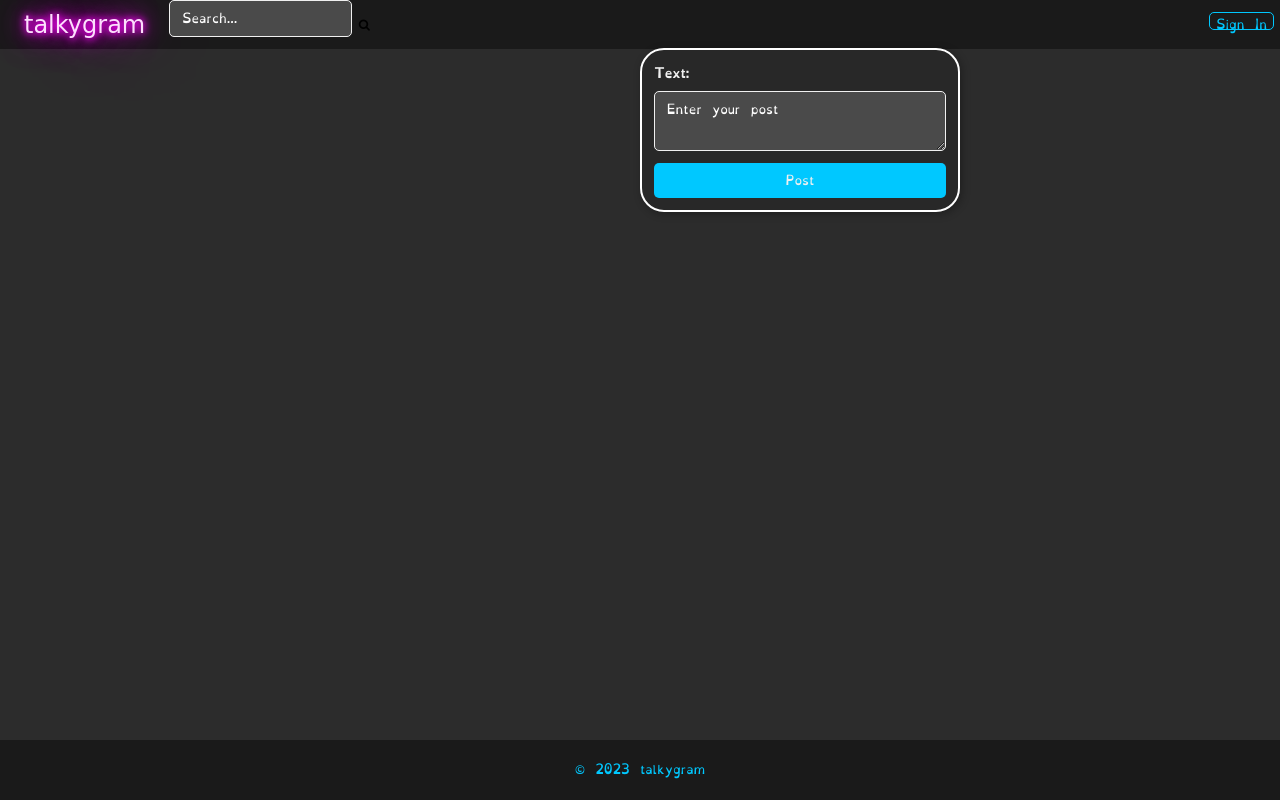
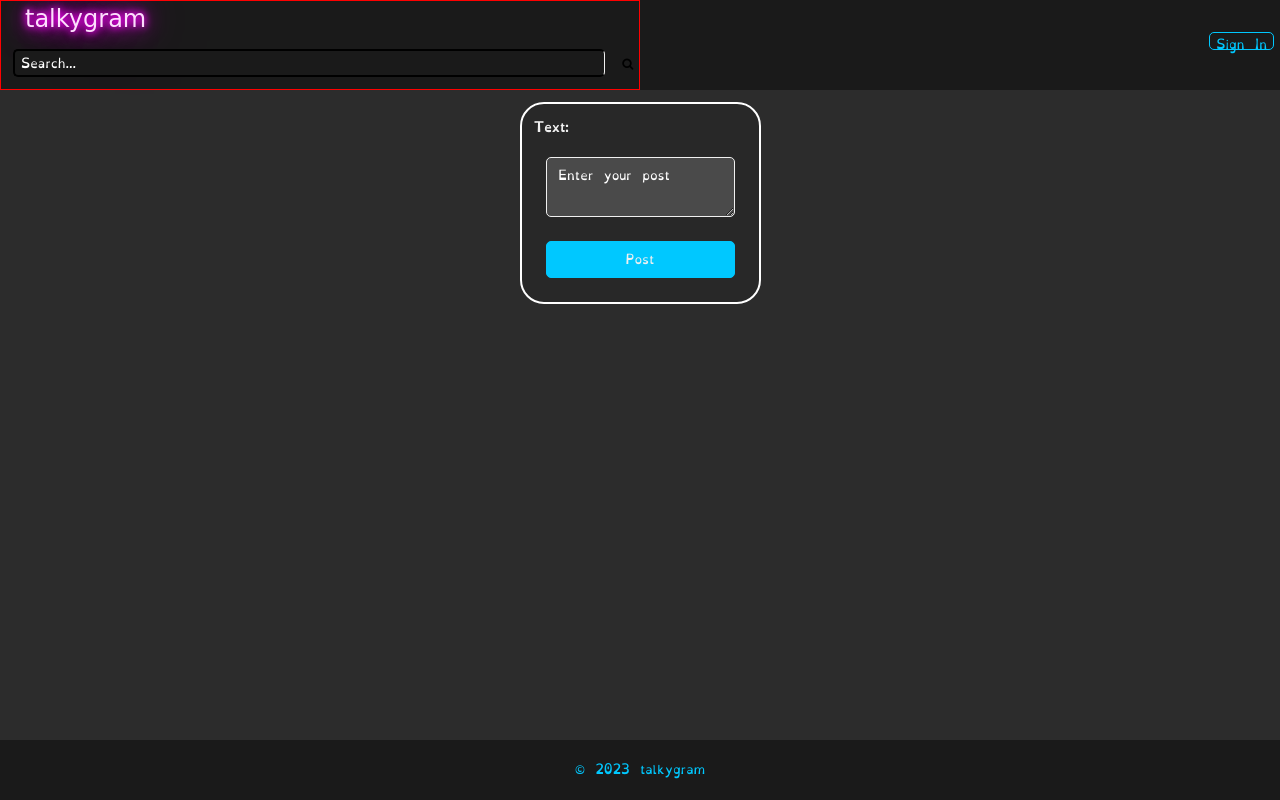
Before and after one commit to talkygram/talkygram, a website: page results.html in a window 1280 px wide. Drawn offline with Linux system fonts and the light colour scheme.

Commit message:
Reformat results html and css

```diff
--- a/results.css
+++ b/results.css
@@ -41,11 +41,12 @@ body {
     line-height: 3rem;
 }
 
-.header-content-left {
-    display: flex;
+.header-content-center {
+    /* display: flex; */
     justify-content: start;
     align-items: center;
     width: 50%;
+    border: solid 1px red;
 }
 
 .logo-header {
@@ -61,8 +62,9 @@ body {
     align-items: center;
 }
 
-.search-bar {
+#search-bar {
     height: 1.5rem;
+    width: 100%;
     outline: none;
     border-top: 2px solid black;
     border-bottom: 2px solid black;
@@ -228,22 +230,17 @@ main section {
 
 /* Form styles */
 #post-form {
-    width: 25%;
-    position: fixed;
-    top: 4rem;
-    margin: auto;
     padding: 1rem;
     border-radius: 2rem;
     border: 2px solid white;
     background-color: #282828;
     color: #f0f0f0;
-    box-shadow: 2px 2px 8px rgba(0, 0, 0, 0.3);
 }
 
 form {
     display: flex;
     flex-direction: column;
-    margin-bottom: 1rem;
+    margin: 1rem;
 }
 
 label {
@@ -253,7 +250,7 @@ label {
 
 input[type="text"],
 textarea {
-    margin-bottom: 1rem;
+    margin: 1rem;
     padding: 0.5rem;
     border-radius: 5px;
     border: 1px solid #f0f0f0;
@@ -263,9 +260,10 @@ textarea {
 
 input[type="submit"],
 #post-form button {
-    padding: 0.5rem 1rem;
+    margin: 1rem;
+    padding: 0.5rem;
     border-radius: 5px;
-    border: none;
+    border: 1px solid #00c8ff;
     background-color: #00c8ff;
     color: #f0f0f0;
     cursor: pointer;
--- a/results.html
+++ b/results.html
@@ -18,7 +18,7 @@
 <body>
     <header>
         <div class="header-content">
-            <div class="header-content-left">
+            <div class="header-content-center">
                 <p class="logo-header">talkygram</p>
                 <div class="search-bar-container">
                     <input type="text" id="search-bar" placeholder="Search...">
@@ -29,6 +29,7 @@
             <div class="header-content-right">
                 <button class="sign-in-button">Sign In</button>
             </div>
+        </div>
     </header>
 
     <main>
```
